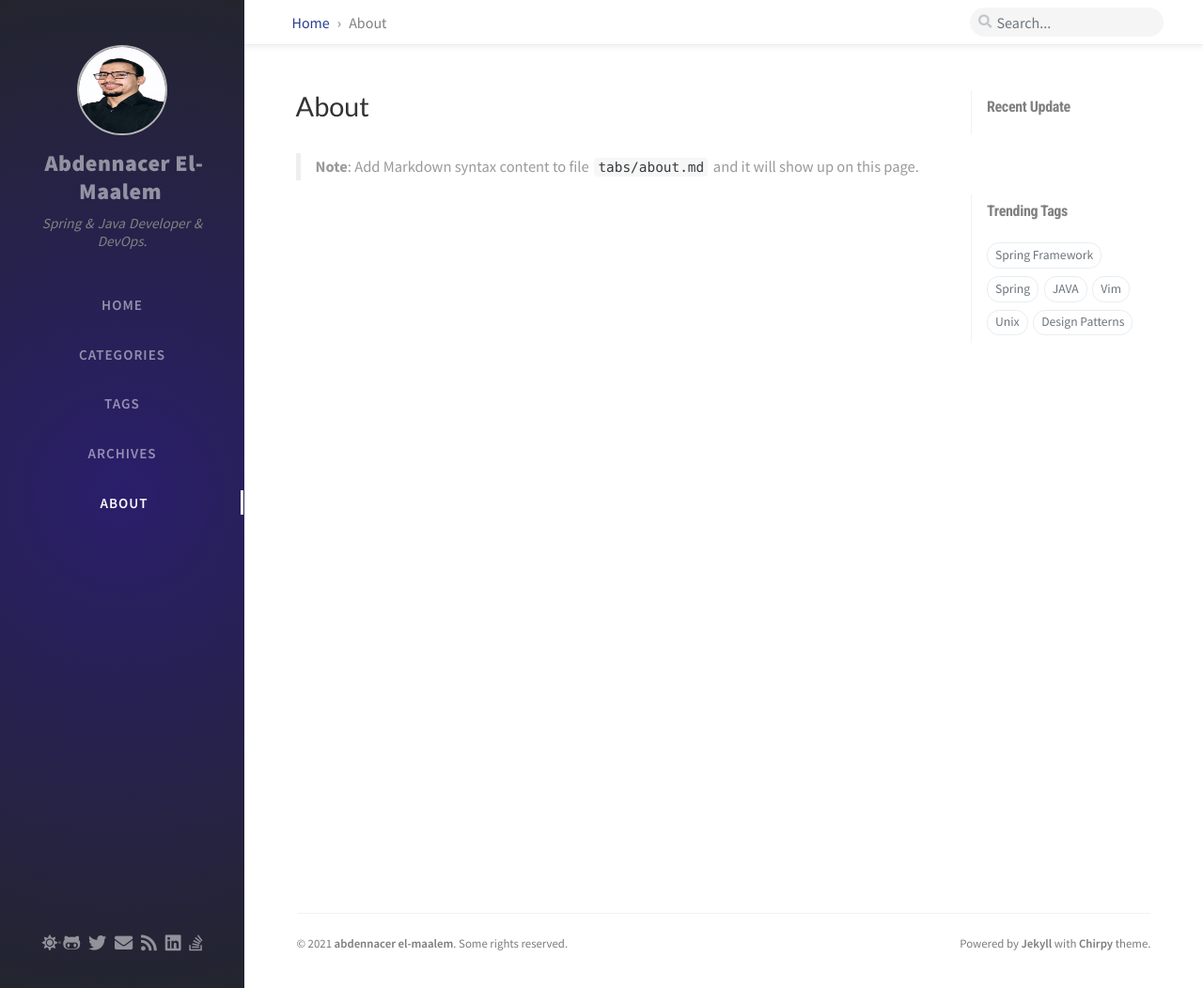
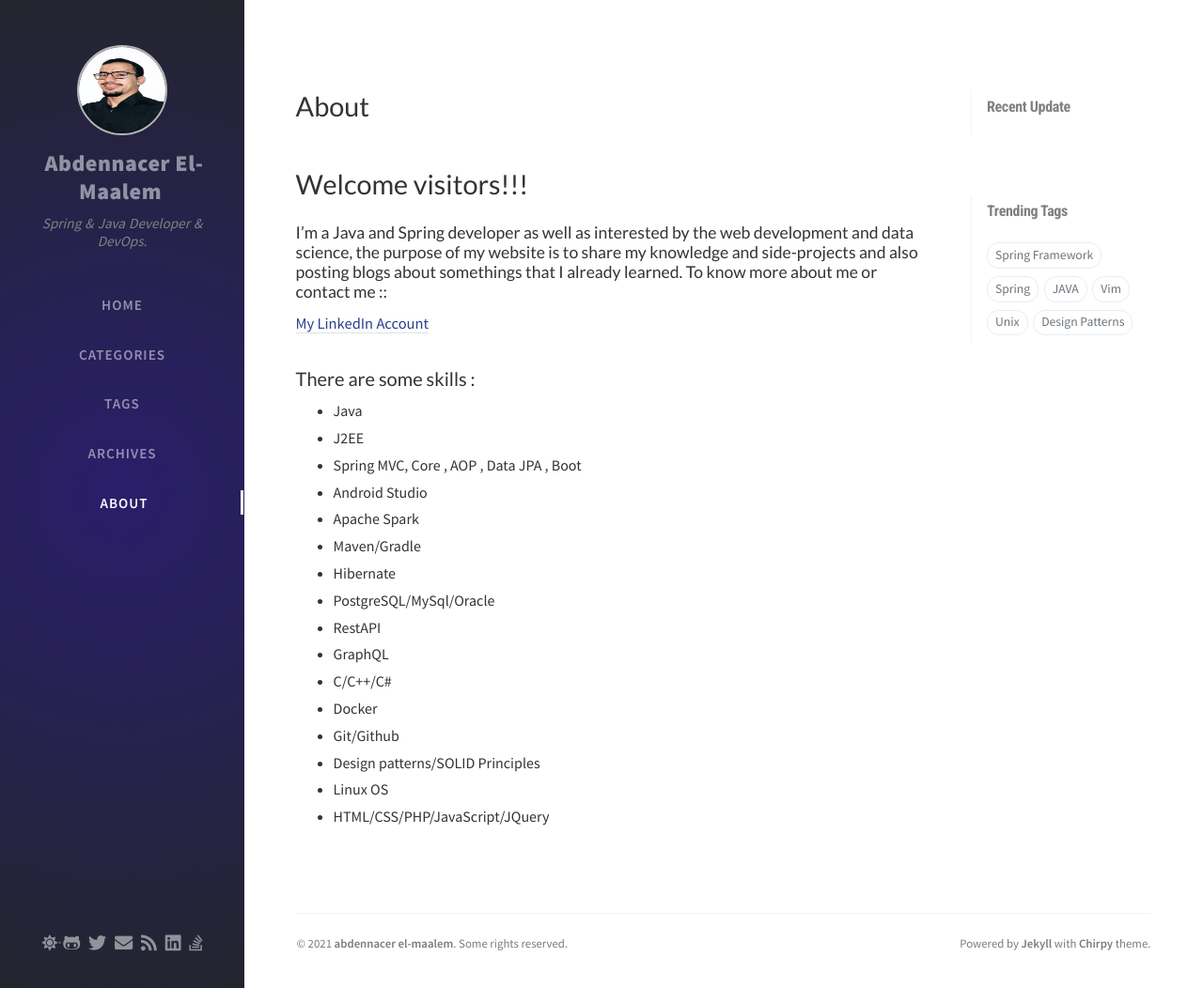
Before and after one commit to ael-maalem/abdennacerelmaalem.github.io, a Jekyll site: the page built from tabs/about.md, in a window 1280 px wide and 1052 px high. Shown: the whole window at 94% size. Built offline with Jekyll 4.4.1, drawn with Linux system fonts in a browser that asks for light colours; nearby versions of some CDN libraries; comment, search, counter and statistics services are not loaded.

Commit message:
Update about.md

```diff
--- a/tabs/about.md
+++ b/tabs/about.md
@@ -4,8 +4,34 @@ title: About
 # The About page
 # v2.0
 # https://github.com/cotes2020/jekyll-theme-chirpy
-# © 2017-2019 Cotes Chung
+# Abdennacer el-Maalem
 # MIT License
 ---
 
-> **Note**: Add Markdown syntax content to file `tabs/about.md` and it will show up on this page.
+
+
+# Welcome visitors!!!
+
+##### I’m a Java and Spring developer as well as interested by the web development and data science, the purpose of my website is to share my knowledge and side-projects and also posting blogs about somethings that I already learned. To know more about me or contact me ::
+
+[My LinkedIn Account](https://www.linkedin.com/in/abdennacer-elmaalem/)
+
+
+### There are some skills :
+
+  * Java
+  * J2EE
+  * Spring MVC, Core , AOP , Data JPA , Boot
+  * Android Studio
+  * Apache Spark
+  * Maven/Gradle
+  * Hibernate
+  * PostgreSQL/MySql/Oracle
+  * RestAPI
+  * GraphQL
+  * C/C++/C#
+  * Docker
+  * Git/Github
+  * Design patterns/SOLID Principles
+  * Linux OS
+  * HTML/CSS/PHP/JavaScript/JQuery
```
